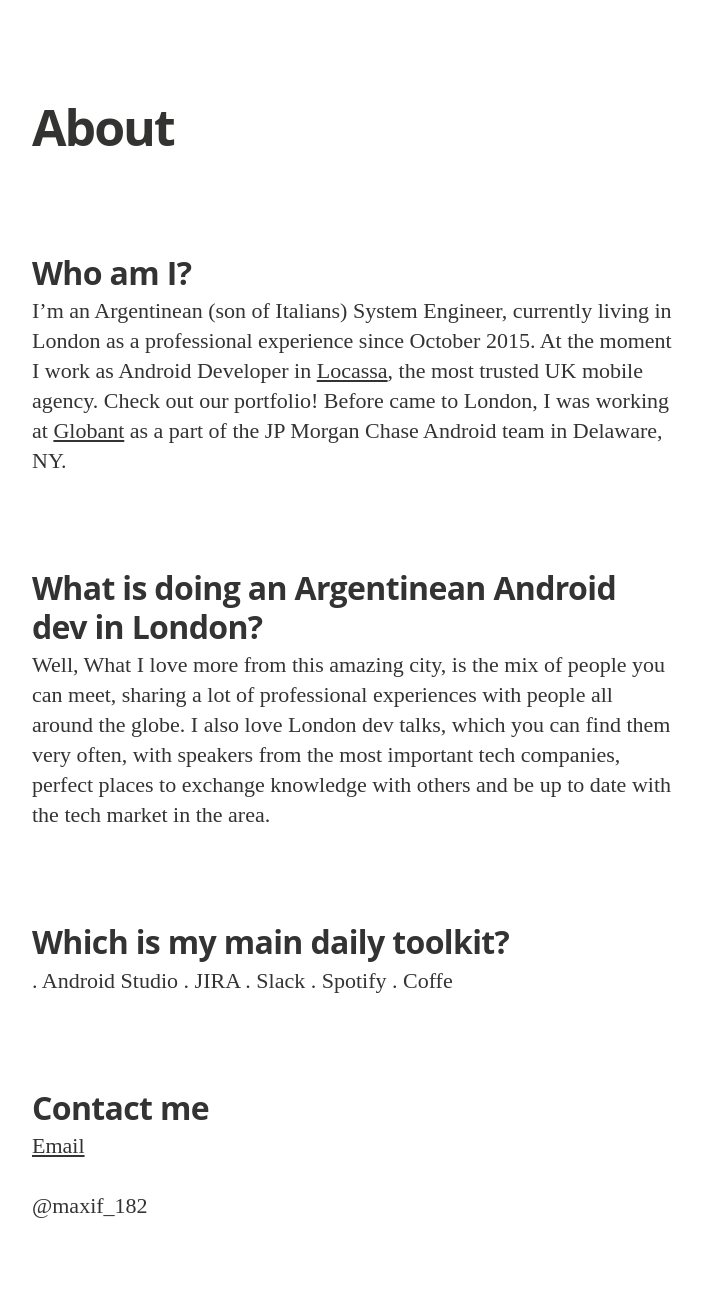
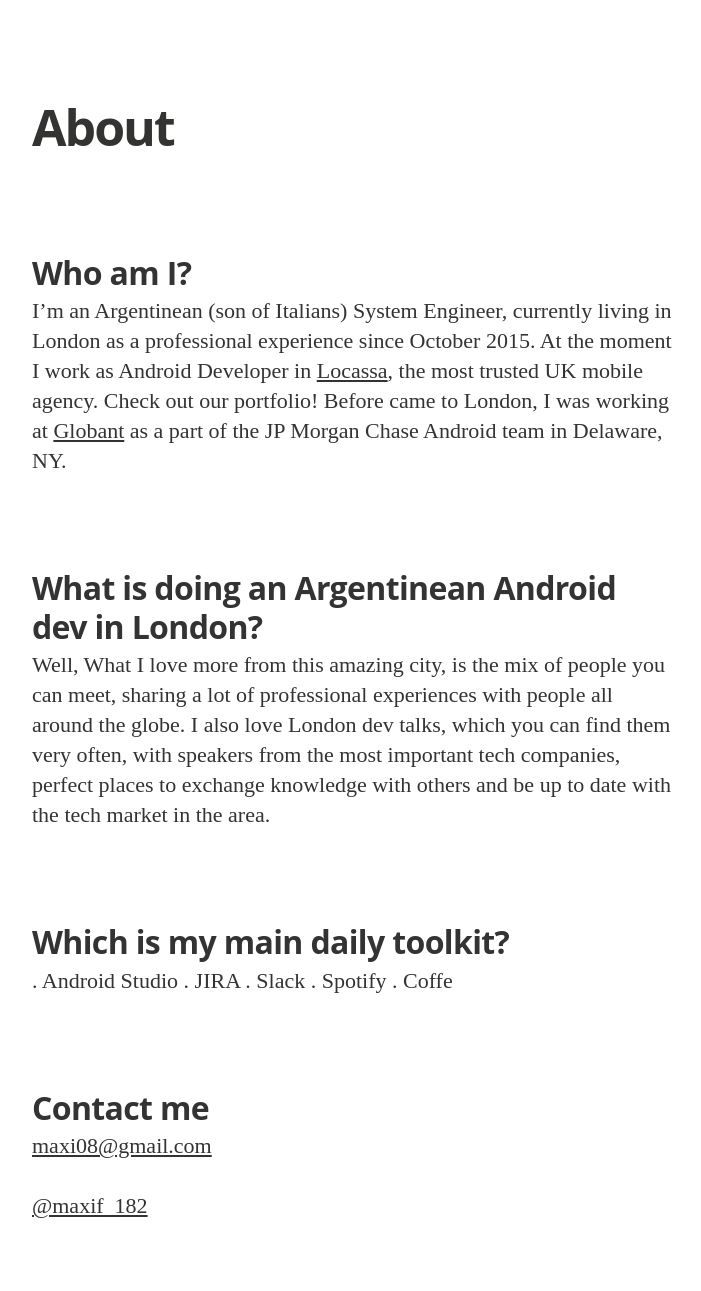
Before and after one commit to maxi182/mferraiuolosite, a Jekyll site: the page built from about.md, in a window 1280 px wide. Shown: the top 1291 px of the page, without its empty margins (288-989 px from the left). Built offline with Jekyll 4.4.1, drawn with Linux system fonts in a browser that asks for light colours; nearby versions of some CDN libraries; some web fonts are replaced; grey boxes are pictures that could not be loaded.

Commit message:
about changes

```diff
--- a/about.md
+++ b/about.md
@@ -26,6 +26,6 @@ I also love London dev talks, which you can find them very often, with speakers
 
 # Contact me
 
-[Email](mailto:maxi08@gmail.com)
+[maxi08@gmail.com](mailto:maxi08@gmail.com)
 
-@maxif_182
+[@maxif_182](https://twitter.com/maxif_182)
```
